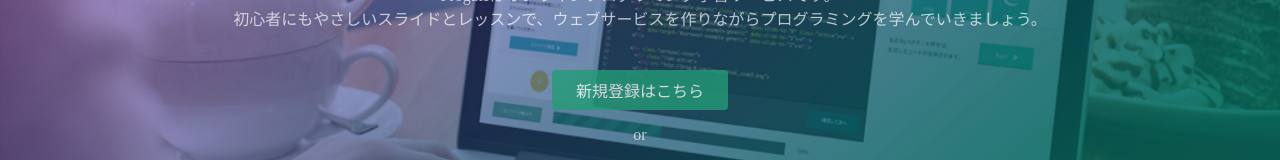
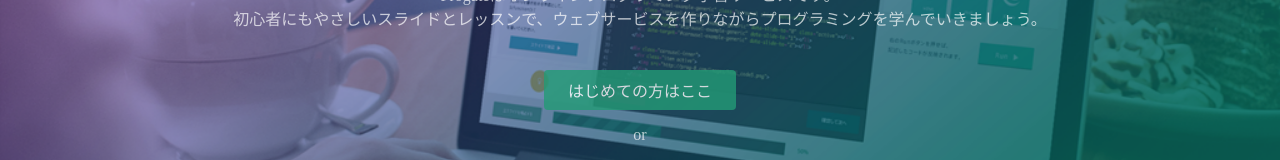
Before and after one commit to shibakatsu0219/freedom, a plain HTML site: page index.html in a window 1280 px wide. Shown: the part 362-522 px from the top of the page. Drawn offline with Linux system fonts and the light colour scheme.

Commit message:
Update index.html

```diff
--- a/index.html
+++ b/index.html
@@ -26,7 +26,7 @@
       <h1>LEARN TO CODE.<br>LEARN TO BE CREATIVE.</h1>
       <p>Progateはオンラインプログラミング学習サービスです。<br>初心者にもやさしいスライドとレッスンで、ウェブサービスを作りながらプログラミングを学んでいきましょう。</p>
       <div class="btn-wrapper">
-        <a href="#" class="btn signup">新規登録はこちら</a>
+        <a href="#" class="btn signup">はじめての方はここ</a>
         <p>or</p>
         <a href="#" class="btn facebook"><span class="fa fa-facebook"></span>Facebookで登録</a>
         <a href="#" class="btn twitter"><span class="fa fa-twitter"></span>Twitterで登録</a>
```
